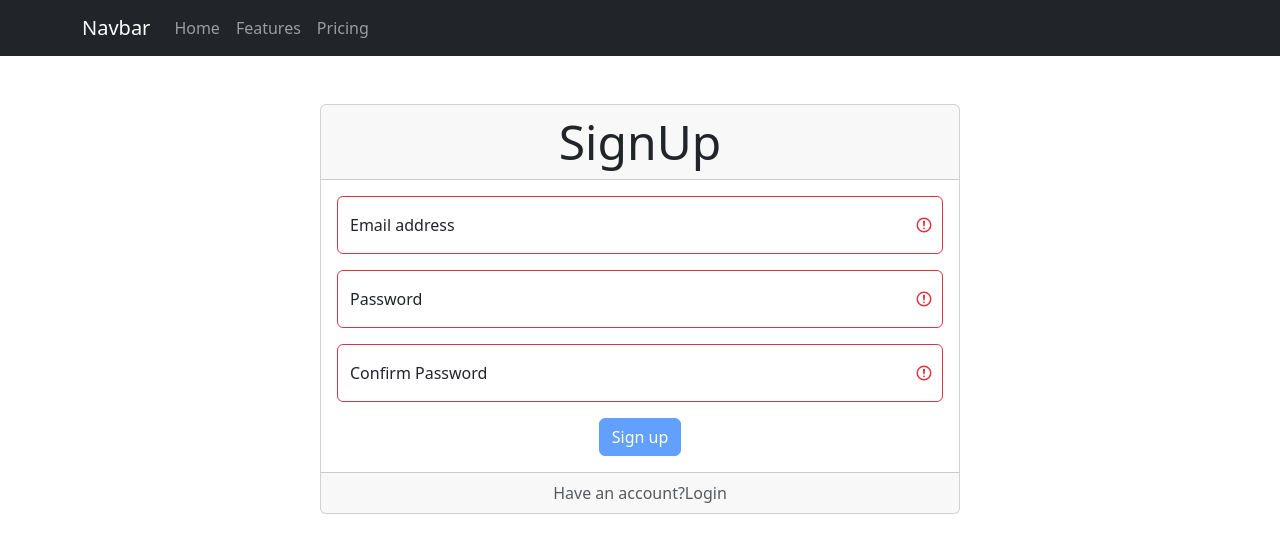
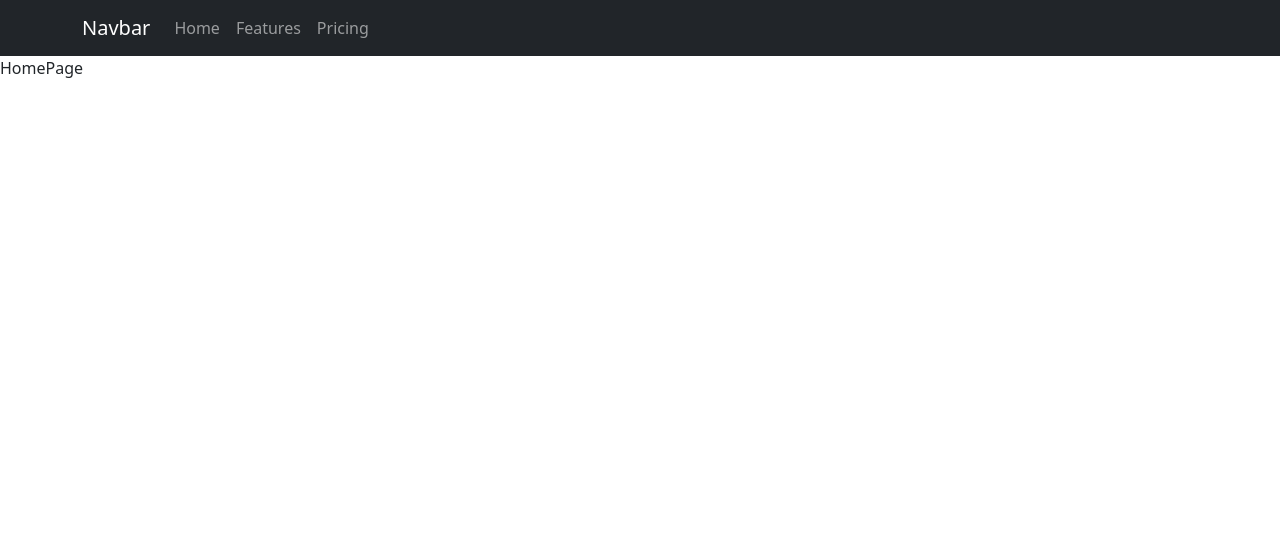
Before and after one commit to bin2159/expense-tracker-react, a React (Create React App) app: page /home in a window 1280 px wide. Shown: the top 552 px of the page. Built offline with nearby package versions, Linux system fonts and the light colour scheme.

Commit message:
Login Page

```diff
--- a/package.json
+++ b/package.json
@@ -10,6 +10,7 @@
     "react": "^18.2.0",
     "react-bootstrap": "^2.8.0",
     "react-dom": "^18.2.0",
+    "react-router-dom": "^6.15.0",
     "react-scripts": "5.0.1",
     "web-vitals": "^2.1.4"
   },
--- a/src/App.js
+++ b/src/App.js
@@ -1,13 +1,18 @@
-import Login from "./components/Login";
-import NavBar from "./components/NavBar";
+import HomePage from "./Pages/HomePage";
+import LoginPage from "./Pages/LoginPage";
+import Roots from "./Pages/Roots";
+import { RouterProvider, createBrowserRouter } from "react-router-dom";
+import { AuthProvider } from "./context/Auth";
 
 function App() {
-  return (
-    <>
-      <NavBar />
-      <Login/>
-    </>
-  );
+  const router = createBrowserRouter([
+    {
+      path: "/",
+      element: <Roots />,
+      children: [{ index: true, element: <LoginPage />},{path:'home',element:<HomePage/>}],
+    },
+  ]);
+  return <AuthProvider><RouterProvider router={router}/></AuthProvider>;
 }
 
 export default App;
--- /dev/null
+++ b/src/Pages/HomePage.js
@@ -0,0 +1,9 @@
+import React from 'react'
+
+const HomePage = () => {
+  return (
+    <div>HomePage</div>
+  )
+}
+
+export default HomePage
--- /dev/null
+++ b/src/Pages/LoginPage.js
@@ -0,0 +1,10 @@
+import React from 'react'
+import Login from '../components/Login'
+
+const LoginPage = () => {
+  return (
+    <Login/>
+  )
+}
+
+export default LoginPage
--- /dev/null
+++ b/src/Pages/Roots.js
@@ -0,0 +1,13 @@
+import { Outlet } from "react-router-dom";
+import NavBar from "../components/NavBar";
+
+const Roots = () => {
+  return (
+    <>
+      <NavBar />
+      <Outlet />
+    </>
+  );
+};
+
+export default Roots;
--- a/src/components/Login.js
+++ b/src/components/Login.js
@@ -1,9 +1,10 @@
-import { useEffect, useReducer, useState, useRef } from "react";
+import { useEffect, useReducer, useState, useRef, useContext } from "react";
 import Button from "react-bootstrap/Button";
 import Card from "react-bootstrap/Card";
 import FloatingLabel from "react-bootstrap/FloatingLabel";
 import Form from "react-bootstrap/Form";
-
+import { useNavigate } from "react-router-dom";
+import Auth from "../context/Auth";
 const emailReducer = (state, action) => {
   if (action.type === "USER_INPUT") {
     return { value: action.val, isValid: action.val.includes("@") };
@@ -15,6 +16,10 @@ const passwordReducer = (state, action) => {
   }
 };
 const Login = () => {
+  const authCtx = useContext(Auth);
+  const {
+    auth: { addTokenId },
+  } = authCtx;
   const [login, setLogin] = useState(false);
   const [formIsValid, setFormIsValid] = useState(false);
   const [emailState, dispatchEmail] = useReducer(emailReducer, {
@@ -26,6 +31,7 @@ const Login = () => {
     isValid: null,
   });
   const [confirmPasswordIsValid, setConfirmPasswordIsValid] = useState(null);
+  const navigate = useNavigate();
   const confirmRef = useRef();
   const emailHandler = (e) => {
     dispatchEmail({ type: "USER_INPUT", val: e.target.value });
@@ -37,55 +43,68 @@ const Login = () => {
   const { isValid: passwordIsValid } = passwordState;
   useEffect(() => {
     const id = setTimeout(() => {
-      setFormIsValid(emailIsValid && passwordIsValid && confirmPasswordIsValid);
+      setFormIsValid(
+        emailIsValid && passwordIsValid && login ? true : confirmPasswordIsValid
+      );
     }, 500);
     return () => {
       clearTimeout(id);
     };
-  }, [emailIsValid, passwordIsValid, confirmPasswordIsValid]);
+  }, [emailIsValid, passwordIsValid, confirmPasswordIsValid, login]);
   const confirmPasswordHandler = (e) => {
     if (confirmRef.current.value === passwordState.value) {
       setConfirmPasswordIsValid(true);
     } else {
-      setConfirmPasswordIsValid(false);
+      setConfirmPasswordIsValid(true);
     }
   };
   const formSubmitHandler = (e) => {
     e.preventDefault();
     const enteredEmail = emailState.value;
     const enteredPassword = passwordState.value;
+    let url =
+      "https://identitytoolkit.googleapis.com/v1/accounts:signUp?key=AIzaSyBbfM-Y6Bv3aSPRNlB9S7qZFxVHuvF--l8";
     if (login) {
-    } else {
-      fetch(
-        "https://identitytoolkit.googleapis.com/v1/accounts:signUp?key=AIzaSyBbfM-Y6Bv3aSPRNlB9S7qZFxVHuvF--l8        ",
-        {
+      url =
+        "https://identitytoolkit.googleapis.com/v1/accounts:signInWithPassword?key=AIzaSyBbfM-Y6Bv3aSPRNlB9S7qZFxVHuvF--l8";
+    }
+    fetch(url, {
       method: "POST",
       body: JSON.stringify({
         email: enteredEmail,
         password: enteredPassword,
         returnSecureToken: true,
       }),
-          headers:{'Content-Type':'application/json'}
+      headers: { "Content-Type": "application/json" },
+    }).then((res) => {
+      if (res.ok) {
+        console.log("success");
+        return res.json().then((data) => {
+
+          addTokenId(data.idToken)
+          navigate('home')
+        });
+      } else {
+        return res.json().then((data) => {
+          let errorMessage = "Authentication Failed";
+          if (data.error && data.error.message) {
+            errorMessage = data.error.message;
           }
-      ).then(res=>{
-        if(res.ok){
+          alert(errorMessage);
+        });
+      }
+    });
+  };
+  const loginHandler = () => {
+    setLogin((prev) => !prev);
+  };
 
-        }else{
-           return res.json().then(data=>{
-                let errorMessage='Authitication Failed'
-                if(data.error&&data.error.message){
-                    errorMessage=data.error.message
-                }
-                alert(errorMessage)
-            })
-        }
-      })
-    }
-  };
   return (
     <>
       <Card className="text-center w-50 mx-auto mt-5">
-        <Card.Header className="display-5">SignUp</Card.Header>
+        <Card.Header className="display-5">
+          {login ? "Login" : "SignUp"}
+        </Card.Header>
         <Card.Body>
           <FloatingLabel
             controlId="floatingInput"
@@ -111,25 +130,40 @@ const Login = () => {
               onChange={passwordHandler}
             />
           </FloatingLabel>
-          <FloatingLabel controlId="floatingConfirmPassword" label="Confirm Password">
+          {!login && (
+            <FloatingLabel
+              controlId="floatingConfirmPassword"
+              label="Confirm Password"
+            >
               <Form.Control
                 type="password"
                 placeholder="Password"
-              isInvalid={confirmPasswordIsValid === true || null ? false : true}
+                isInvalid={
+                  confirmPasswordIsValid === true || null ? false : true
+                }
                 onChange={confirmPasswordHandler}
                 ref={confirmRef}
               />
             </FloatingLabel>
+          )}
+          <div className="text-left me-auto">
+            {login && <Button variant="">Forgot password</Button>}
+          </div>
+
           <Button
             type="submit"
             variant="primary mt-3"
             disabled={!formIsValid}
             onClick={formSubmitHandler}
           >
-            Sign up
+            {login ? "Login" : "SignUp"}
           </Button>
         </Card.Body>
-        <Card.Footer className="text-muted">Have an account?Login</Card.Footer>
+        <Card.Footer className="text-muted">
+          <Button onClick={loginHandler}>
+            {login ? "Dont have an account? Signup" : "Have an account? Login"}
+          </Button>
+        </Card.Footer>
       </Card>
     </>
   );
--- a/src/context/Auth.js
+++ b/src/context/Auth.js
@@ -1,13 +1,19 @@
-import { createContext } from "react"
+import { createContext, useState } from "react"
 
 
 const Auth =createContext()
 export default Auth
 
-const AuthProvider=({children})=>{
+export const AuthProvider=({children})=>{
+    const storageToken=localStorage.getItem('token')
+    const [tokenId,setTokenId]=useState(storageToken)
+    const addTokenIdHandler=(token)=>{
+        localStorage.setItem('token',token)
+        setTokenId(token)
+    }
     const auth={
         token:tokenId,
         addTokenId:addTokenIdHandler
     }
-    return <AuthProvider>{children}</AuthProvider>
+    return <Auth.Provider value={{auth}}>{children}</Auth.Provider>
 }
```
Also changed, not shown: 1 other file (tests, documents, lock files or other folders). Lines whose indentation alone changed are shown as unchanged.
